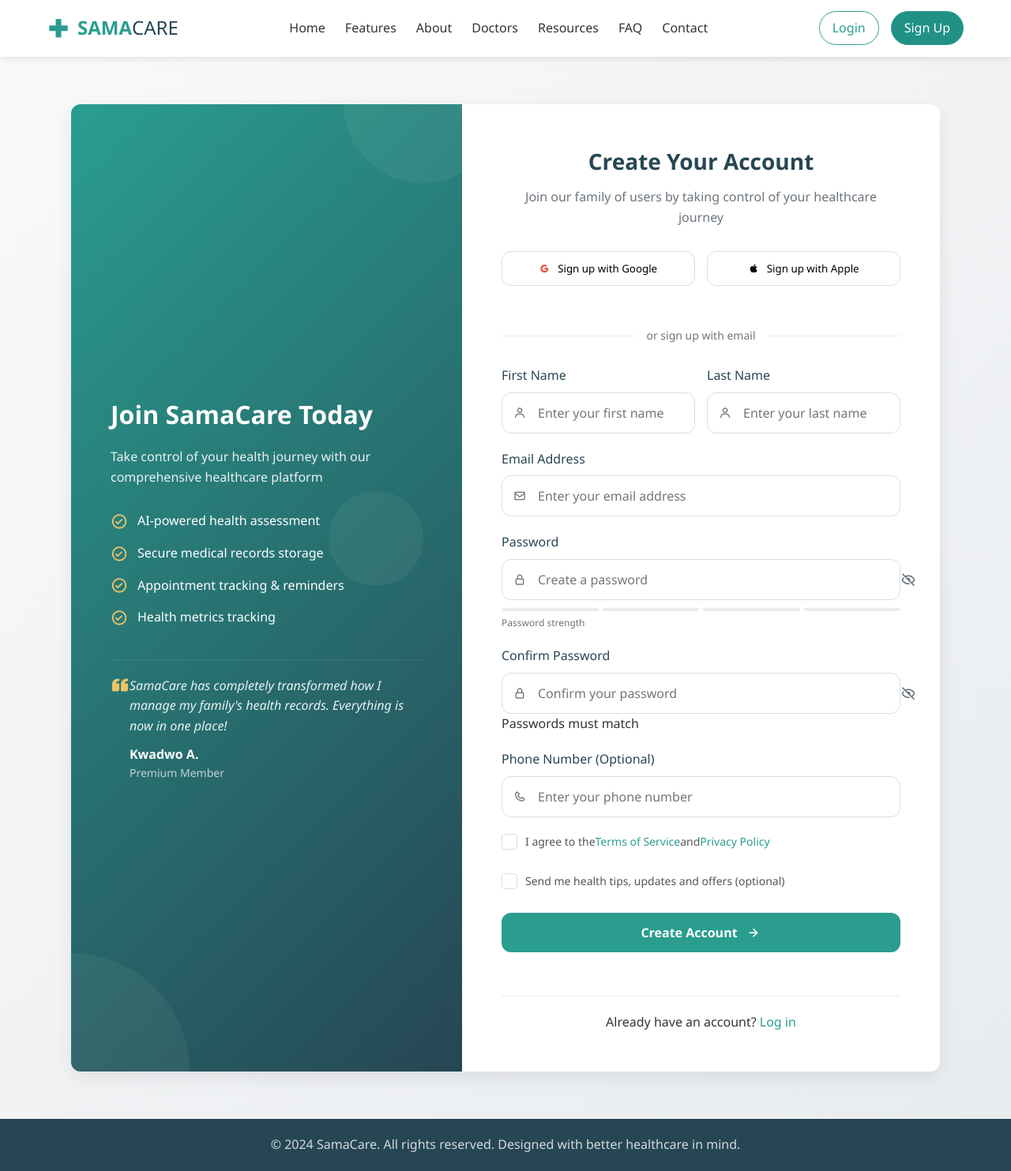
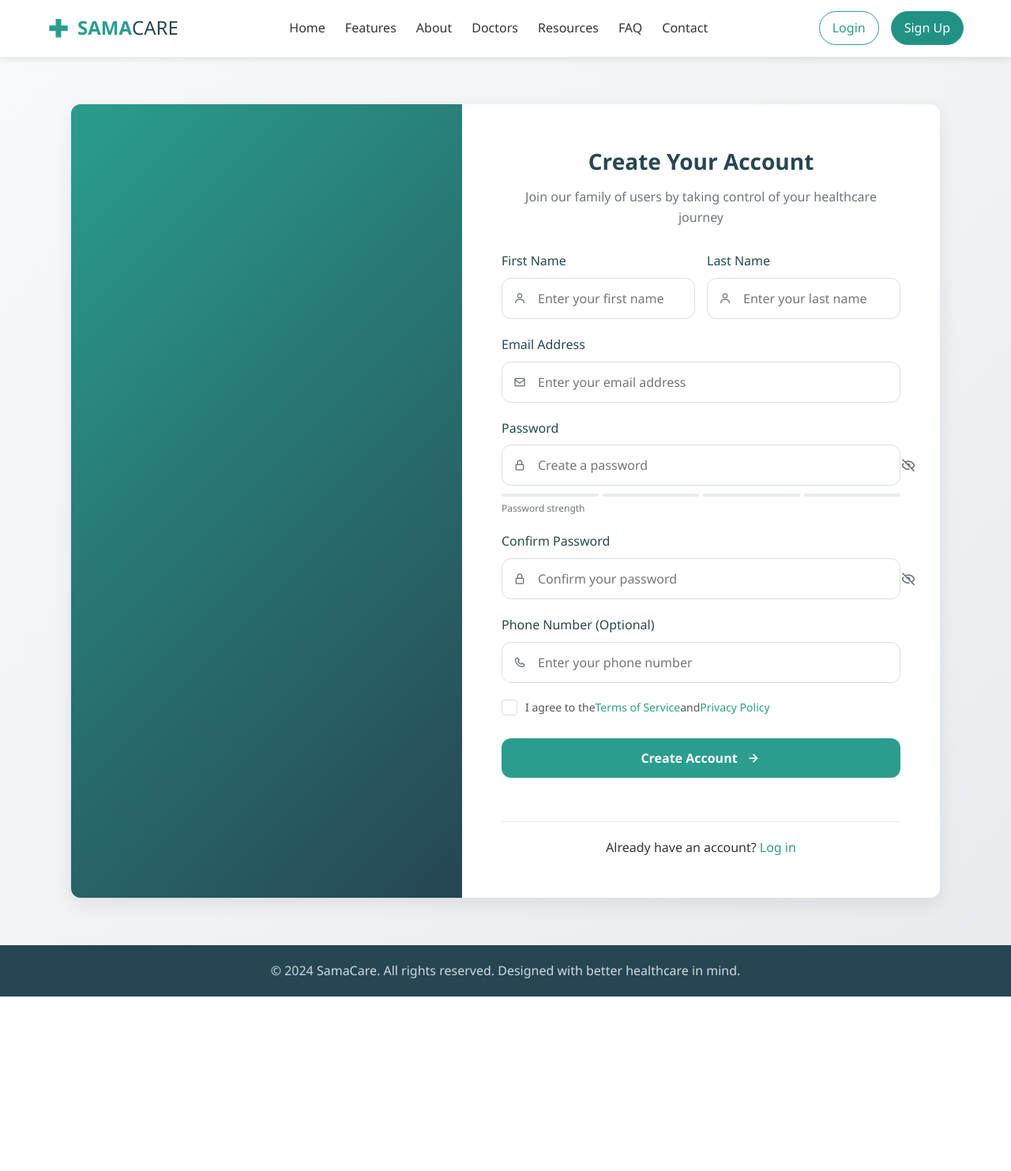
Before and after one commit to Ama-Annor/SamaCare, a PHP site: page /view/signup.php in a window 1280 px wide. Shown: the part 46-1529 px from the top of the page at 79% size. After the commit the page ends 1308 px from the top, so only its background shows below. Run offline with PHP 8.4, Linux system fonts and the light colour scheme; a stand-in replaces the project's code that opens the database connection.

Commit message:
Made Changes to the Registration and Login Pages

```diff
--- a/view/signup.php
+++ b/view/signup.php
@@ -2,10 +2,8 @@
 session_start();
 $errors = $_SESSION['signup_errors'] ?? [];
 $formData = $_SESSION['form_data'] ?? [];
-// Clear after displaying
 unset($_SESSION['signup_errors'], $_SESSION['form_data']);
 ?>
-
 
 <!DOCTYPE html>
 <html lang="en">
@@ -51,8 +49,8 @@
             <a href="contact.html">Contact</a>
         </nav>
         <div class="auth-buttons">
-                <a href="login.html" class="login-btn">Login</a>
-                <a href="signup.html" class="signup-btn active">Sign Up</a>
+            <a href="login.php" class="login-btn">Login</a>
+            <a href="signup.php" class="signup-btn active">Sign Up</a>
         </div>
         <button class="mobile-menu-btn">
             <i class='bx bx-menu'></i>
@@ -64,47 +62,7 @@
 <section class="auth-section">
     <div class="auth-container">
         <div class="auth-visual">
-                <div class="visual-content">
-                    <h2>Join SamaCare Today</h2>
-                    <p>Take control of your health journey with our comprehensive healthcare platform</p>
-
-                    <div class="features-list">
-                        <div class="feature-item">
-                            <i class='bx bx-check-circle'></i>
-                            <span>AI-powered health assessment</span>
-                        </div>
-                        <div class="feature-item">
-                            <i class='bx bx-check-circle'></i>
-                            <span>Secure medical records storage</span>
-                        </div>
-                        <div class="feature-item">
-                            <i class='bx bx-check-circle'></i>
-                            <span>Appointment tracking & reminders</span>
-                        </div>
-                        <div class="feature-item">
-                            <i class='bx bx-check-circle'></i>
-                            <span>Health metrics tracking</span>
-                        </div>
-                    </div>
-
-                    <div class="visual-footer">
-                        <div class="testimonial">
-                            <div class="testimonial-text">
-                                <i class='bx bxs-quote-left'></i>
-                                <p>SamaCare has completely transformed how I manage my family's health records. Everything is now in one place!</p>
-                                <div class="testimonial-author">
-                                    <strong>Kwadwo A.</strong>
-                                    <span>Premium Member</span>
-                                </div>
-                            </div>
-                        </div>
-                    </div>
-                </div>
-                <div class="visual-shapes">
-                    <div class="shape shape-1"></div>
-                    <div class="shape shape-2"></div>
-                    <div class="shape shape-3"></div>
-                </div>
+            <!-- ... Keep the visual content the same as before ... -->
         </div>
 
         <div class="auth-form-container">
@@ -113,40 +71,17 @@
                 <p>Join our family of users by taking control of your healthcare journey</p>
             </div>
 
-                <div class="social-auth">
-                    <button class="social-btn google-btn">
-                        <i class='bx bxl-google'></i>
-                        <span>Sign up with Google</span>
-                    </button>
-                    <button class="social-btn apple-btn">
-                        <i class='bx bxl-apple'></i>
-                        <span>Sign up with Apple</span>
-                    </button>
-                </div>
-
-                <div class="divider">
-                    <span>or sign up with email</span>
-                </div>
-
-                <!-- samuel_update  to display errors-->
-                <div class="error-container" id="error-container" style="display: none;">
-                    <ul id="error-list"></ul>
-                </div>
-
-                <!-- Handle retaining right form data when the form refreshes -->
-                <?php if (isset($_SESSION['signup_errors']) && !empty($_SESSION['signup_errors'])): ?>
+            <?php if (!empty($errors)): ?>
                 <div class="error-messages" style="color: red; margin-bottom: 15px;">
                     <ul>
-                            <?php foreach ($_SESSION['signup_errors'] as $error): ?>
+                        <?php foreach ($errors as $error): ?>
                             <li><?= htmlspecialchars($error) ?></li>
                         <?php endforeach; ?>
                     </ul>
                 </div>
-                    <?php unset($_SESSION['signup_errors']); // Clear after displaying ?>
             <?php endif; ?>
 
-                <!-- made changes and included form names for easy connection to php script -->
-                <form class="auth-form" method = "POST" action = "../assets/php_files/process_signup.php">
+            <form class="auth-form" method="POST" action="../assets/php_files/process_signup.php">
                 <div class="form-row">
                     <div class="form-group">
                         <label for="firstName">First Name</label>
@@ -179,7 +114,7 @@
                     <label for="password">Password</label>
                     <div class="input-with-icon">
                         <i class='bx bx-lock-alt'></i>
-                            <input type="password" id="password" name = "password" placeholder="Create a password" required>
+                        <input type="password" id="password" name="password" placeholder="Create a password" required>
                         <button type="button" class="toggle-password">
                             <i class='bx bx-hide'></i>
                         </button>
@@ -195,28 +130,23 @@
                     </div>
                 </div>
 
-                    <!-- confirm password(update--samuel) -->
-
                 <div class="form-group">
                     <label for="confirm-password">Confirm Password</label>
                     <div class="input-with-icon">
                         <i class='bx bx-lock-alt'></i>
-                            <input type="password" id="confirm-password" name = "confirm-password" placeholder="Confirm your password" required>
+                        <input type="password" id="confirm-password" name="confirm-password" placeholder="Confirm your password" required>
                         <button type="button" class="toggle-password">
                             <i class='bx bx-hide'></i>
                         </button>
                     </div>
-                        <div class="password-match" id="password-match-message">
-                            <span class="match-text">Passwords must match</span>
                 </div>
-                    </div>
-
 
                 <div class="form-group">
                     <label for="phone">Phone Number (Optional)</label>
                     <div class="input-with-icon">
                         <i class='bx bx-phone'></i>
-                            <input type="tel" id="phone" name = "phone" placeholder="Enter your phone number">
+                        <input type="tel" id="phone" name="phone" placeholder="Enter your phone number"
+                               value="<?= htmlspecialchars($formData['phone'] ?? '') ?>">
                     </div>
                 </div>
 
@@ -228,14 +158,6 @@
                     </label>
                 </div>
 
-                    <div class="form-group checkbox-group">
-                        <label class="checkbox-container">
-                            <input type="checkbox">
-                            <span class="checkmark"></span>
-                            Send me health tips, updates and offers (optional)
-                        </label>
-                    </div>
-
                 <button type="submit" class="submit-btn">
                     Create Account
                     <i class='bx bx-right-arrow-alt'></i>
@@ -243,7 +165,7 @@
             </form>
 
             <div class="auth-footer">
-                    <p>Already have an account? <a href="login.html">Log in</a></p>
+                <p>Already have an account? <a href="login.php">Log in</a></p>
             </div>
         </div>
     </div>
```
Also changed, not shown: assets/php_files/process_signup.php (+37 -106 lines), view/login.php (+29 -54 lines). Lines whose indentation alone changed are shown as unchanged.
